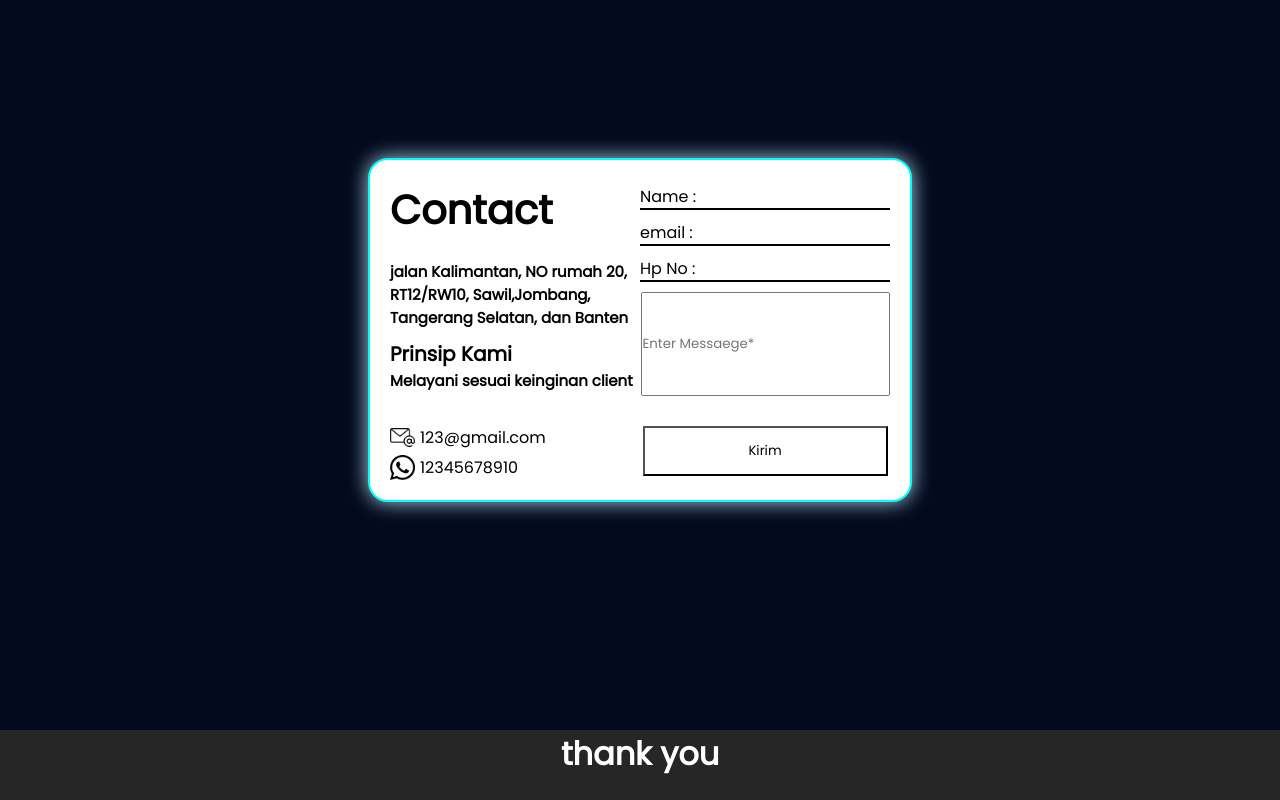
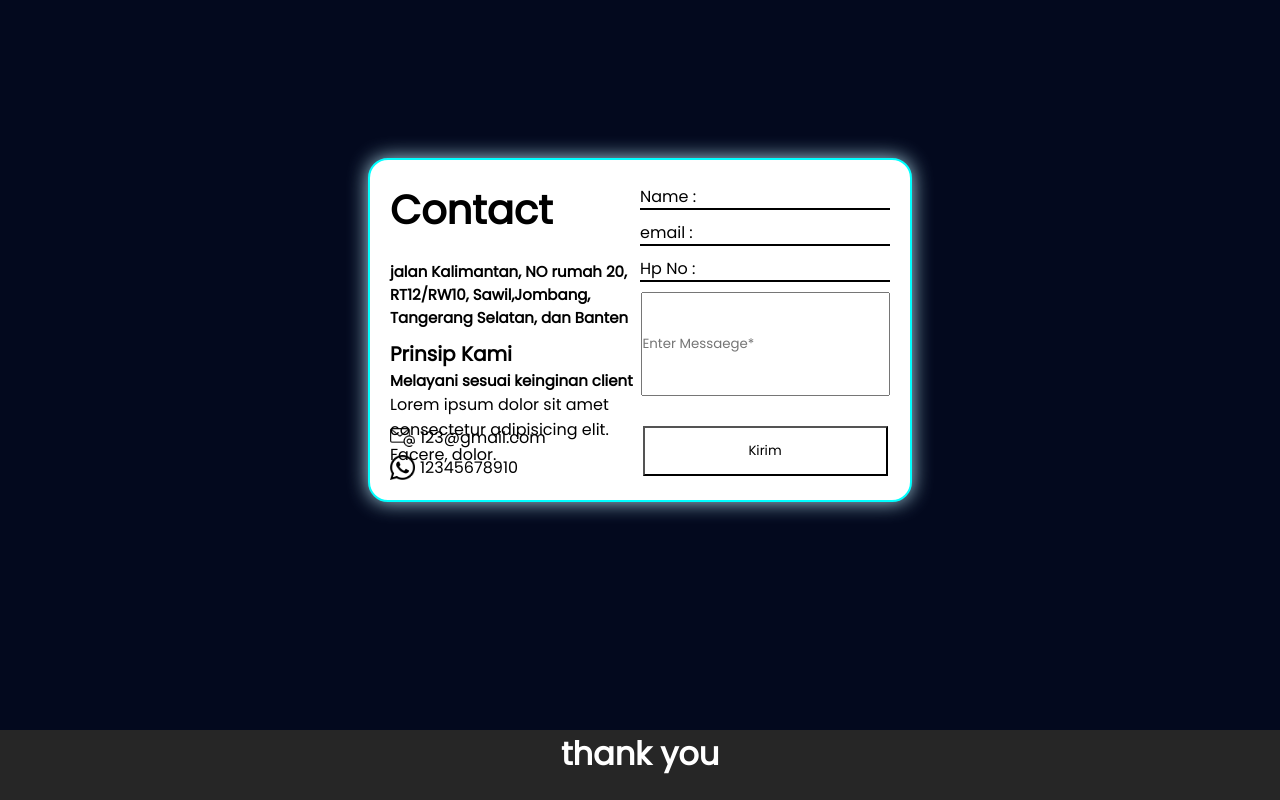
Before and after one commit to LagendRadiz/Portfolio-V.1, a plain HTML site: page index.html in a window 1280 px wide. Shown: the part 2021-2821 px from the top of the page. Drawn offline with Linux system fonts and the light colour scheme.

Commit message:
Menambah deskripsi

```diff
--- a/index.html
+++ b/index.html
@@ -115,6 +115,7 @@
         <span>
           <h5>Prinsip Kami</h5>
           <h6>Melayani sesuai keinginan client</h6>
+          <p>Lorem ipsum dolor sit amet consectetur adipisicing elit. Facere, dolor.</p>
         </span>
 
           <content>
```
